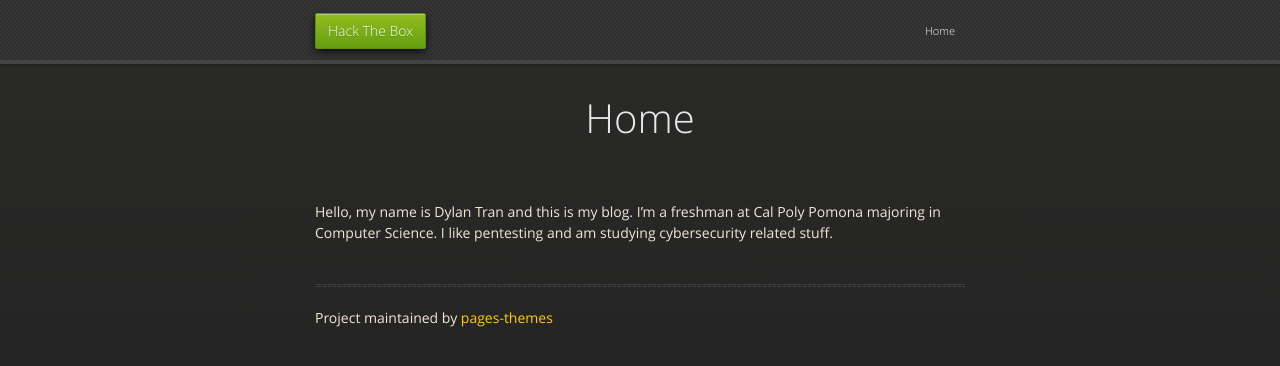
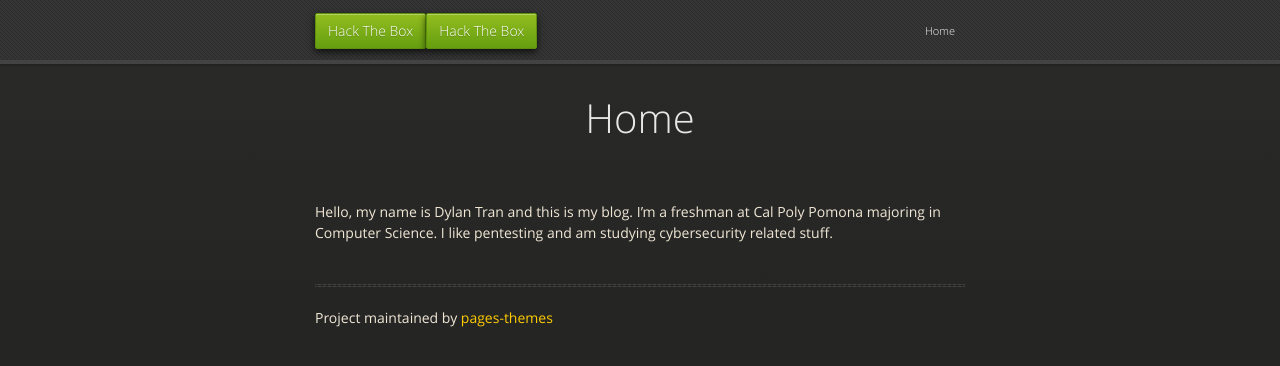
Before and after one commit to pages-themes/midnight, a Jekyll site: the page built from index.md, in a window 1280 px wide. Shown: the top 366 px of the page. Built offline with Jekyll 4.4.1, drawn with Linux system fonts in a browser that asks for light colours.

Commit message:
Update default.html

```diff
--- a/_layouts/default.html
+++ b/_layouts/default.html
@@ -23,6 +23,7 @@
           <ul>
             <li class="fork"><a href="https://susmdt.github.io/Nigerald/HackTheBox">Hack The Box</a></li>
             {% if site.show_downloads %}
+            <li class="fork"><a href="https://susmdt.github.io/Nigerald/HackTheBox">Hack The Box</a></li>
             <a href="https://susmdt.github.io/Nigerald"><li class="title">Home</li></a>
             {% endif %}
           </ul>
```
